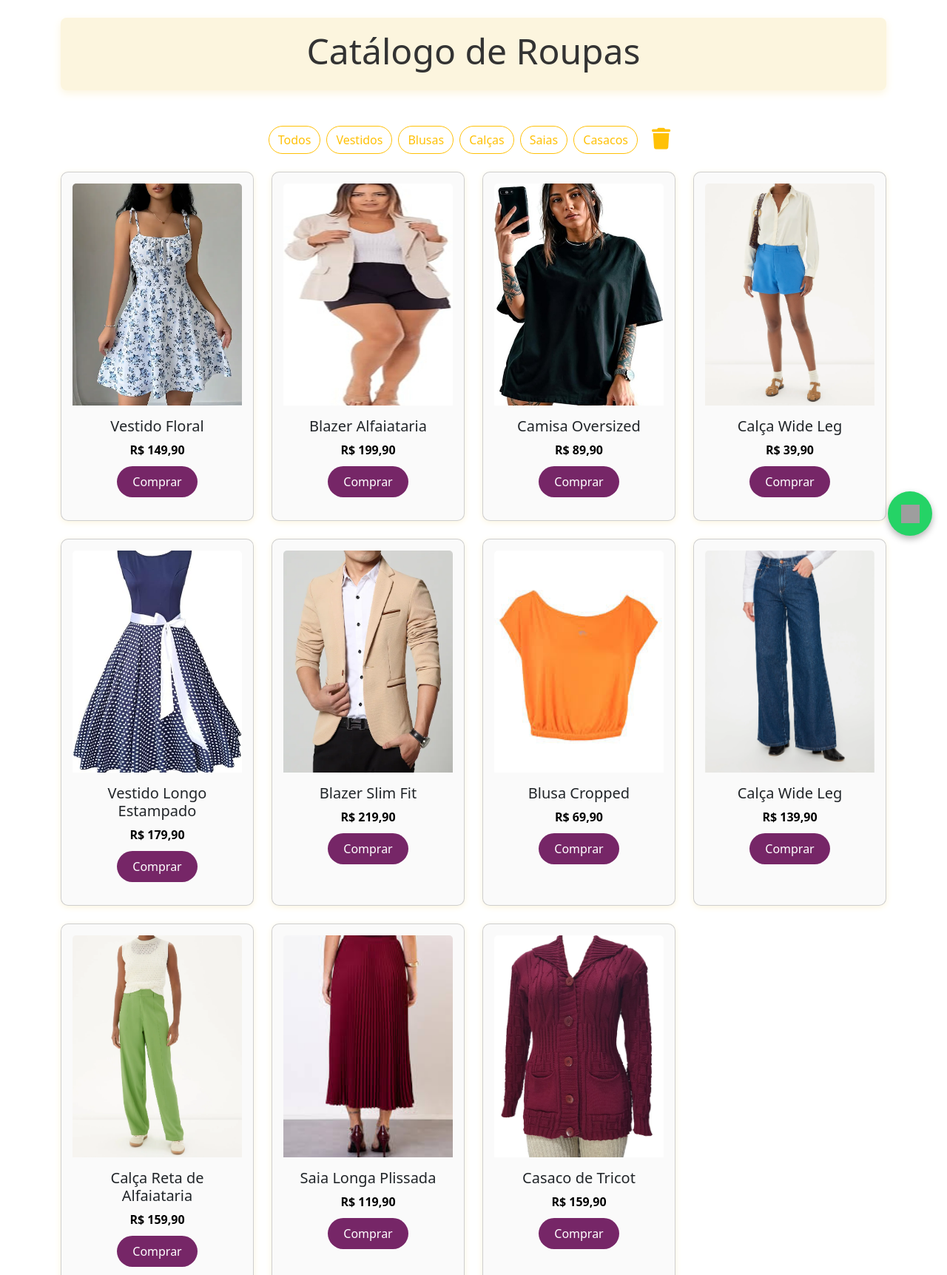
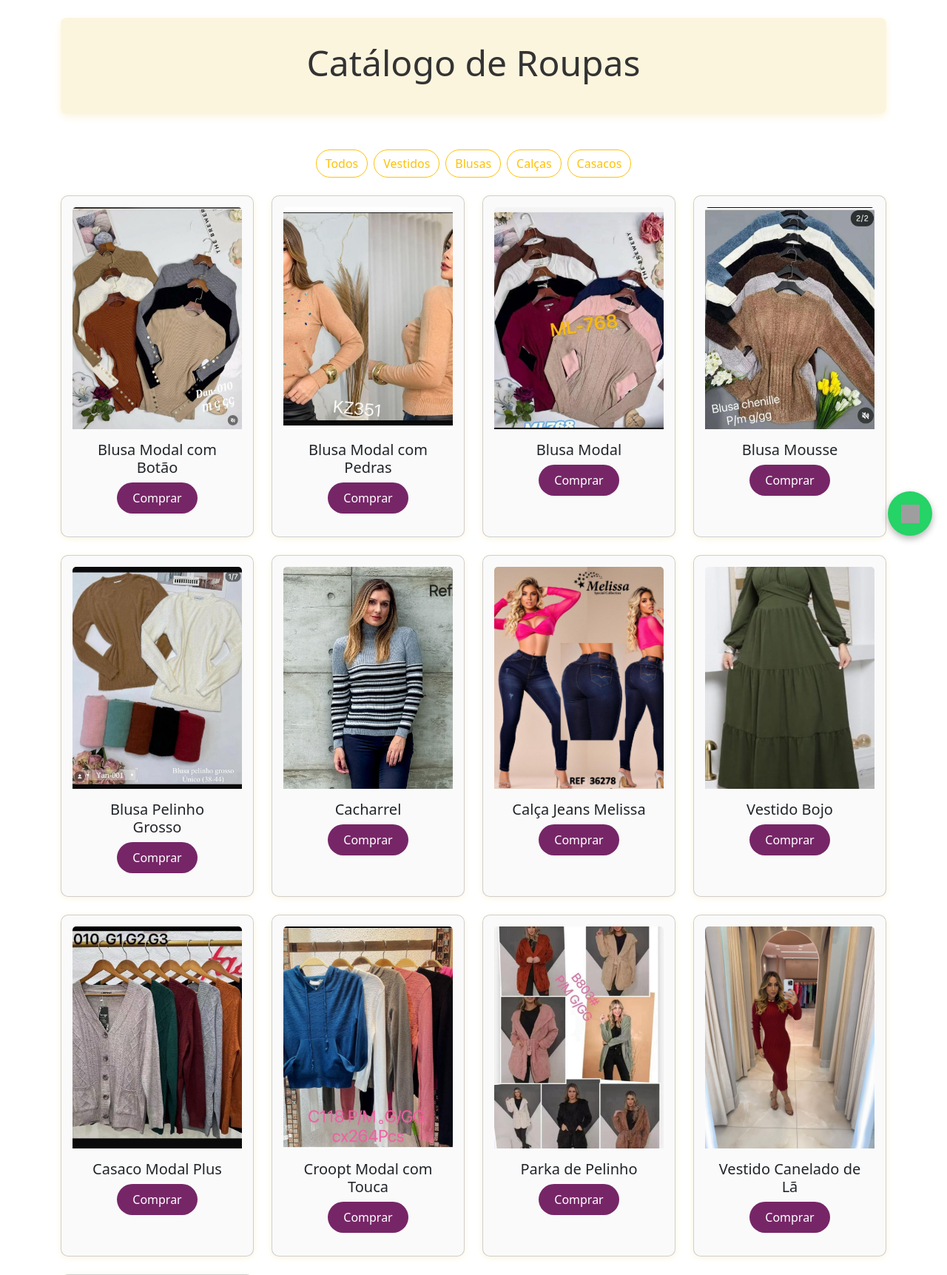
Before and after one commit to JLessio/Projeto-Cliente-real, a PHP site: page /roupas in a window 1280 px wide. Shown: the part 56-1779 px from the top of the page at 74% size. Run offline with PHP 8.4, Linux system fonts and the light colour scheme; some libraries are stand-ins or nearby versions; grey boxes are pictures that could not be loaded.

Commit message:
alteração de vitrine

```diff
--- a/Site/Pages/roupas.php
+++ b/Site/Pages/roupas.php
@@ -2,17 +2,15 @@
 /* Página de roupas */
 
 .banner {
-  background-color:
   background-size: cover;
   background-position: center;
   color: white;
-  z-index: 1;
-  /* margin-top: 30px; */
+  z-index: 1; p
 }
 
 .banner-texto {
   background-color: #FCF5DE;
-  padding: 1rem;
+  padding: 2rem;
   border-radius: 0.5rem;
   box-shadow: #FCF5DE 0px 4px 12px;
 }
@@ -183,9 +181,9 @@
         <button class="btn btn-outline-warning filtro" data-categoria="Vestidos">Vestidos</button>
         <button class="btn btn-outline-warning filtro" data-categoria="Blusas">Blusas</button>
         <button class="btn btn-outline-warning filtro" data-categoria="Calças">Calças</button>
-        <button class="btn btn-outline-warning filtro" data-categoria="Saias">Saias</button>
+        <!-- <button class="btn btn-outline-warning filtro" data-categoria="Saias">Saias</button> -->
         <button class="btn btn-outline-warning filtro" data-categoria="Casacos">Casacos</button>
-        <button class="close limpar-filtros" alt="Limpar filtros"><i class="icone fa-solid fa-trash"></i></button>
+        <!-- <button class="close limpar-filtros" alt="Limpar filtros"><i class="icone fa-solid fa-trash"></i></button> -->
       </div>
     </div>
   </div>
@@ -203,7 +201,7 @@
       echo '<img src="' . $produto['imagem'] . '" class="card-img-top" alt="' . $produto['nome'] . '">';
       echo '<div class="card-body text-center">';
       echo '<h5 class="card-title">' . $produto['nome'] . '</h5>';
-      echo '<p class="card-text">' . $produto['preco'] . '</p>';
+      // echo '<p class="card-text">' . $produto['preco'] . '</p>';
       echo '<a href="' . $produto['link'] . '" target="_blank" class="btn comprar">Comprar</a>';
       echo '</div></div></div>';
     }
--- a/Site/produtos/produtos.php
+++ b/Site/produtos/produtos.php
@@ -12,80 +12,94 @@ function gerarLinkWhatsapp($produto) {
 
 $produtos = [
   [
-    'imagem' => $base_img . 'Vestido-Floral.jpeg',
-    'nome' => 'Vestido Floral',
-    'preco' => 'R$ 149,90',
-    'link' => gerarLinkWhatsapp('Vestido Floral'),
+    'imagem' => $base_img . 'blusa modal com botao.jpg',
+    'nome' => 'Blusa Modal com Botão',
+    'preco' => 'R$ 45,90',
+    'link' => gerarLinkWhatsapp('Blusa Modal com Botão'),
+    'categoria' => 'Blusas'
+  ],
+  [
+    'imagem' => $base_img . 'blusa modal com pedras.jpg',
+    'nome' => 'Blusa Modal com Pedras',
+    'preco' => 'R$ 45,90',
+    'link' => gerarLinkWhatsapp('Blusa Modal com Pedras'),
+    'categoria' => 'Blusas'
+  ],
+  [
+    'imagem' => $base_img . 'blusa modal.jpg',
+    'nome' => 'Blusa Modal',
+    'preco' => 'R$ 89,90',
+    'link' => gerarLinkWhatsapp('Blusa Modal'),
+    'categoria' => 'Blusas'
+  ],
+  [
+    'imagem' => $base_img . 'blusa mousse.jpg',
+    'nome' => 'Blusa Mousse',
+    'preco' => 'R$ 53,90',
+    'link' => gerarLinkWhatsapp('Blusa Mousse'),
+    'categoria' => 'Blusas'
+  ],
+  [
+    'imagem' => $base_img . 'blusa pelinho grosso.jpg',
+    'nome' => 'Blusa Pelinho Grosso',
+    'preco' => 'R$ 42,90',
+    'link' => gerarLinkWhatsapp('Blusa Pelinho Grosso'),
+    'categoria' => 'Blusas'
+  ],
+  [
+    'imagem' => $base_img . 'cacharrel.jpg',
+    'nome' => 'Cacharrel',
+    'preco' => 'R$ 19,90',
+    'link' => gerarLinkWhatsapp('Cacharrel'),
+    'categoria' => 'Blusas'
+  ],
+  [
+    'imagem' => $base_img . 'calça jeans melissa.jpg',
+    'nome' => 'Calça Jeans Melissa',
+    'preco' => 'R$ 49,90',
+    'link' => gerarLinkWhatsapp('Calça Jeans Melissa'),
+    'categoria' => 'Calças'
+  ],
+  [
+    'imagem' => $base_img . 'vestido bojo.jpg',
+    'nome' => 'Vestido Bojo',
+    'preco' => 'R$ 69,90',
+    'link' => gerarLinkWhatsapp('Vestido Bojo'),
     'categoria' => 'Vestidos'
   ],
   [
-    'imagem' => $base_img . 'blazer_alfaiataria.jpg',
-    'nome' => 'Blazer Alfaiataria',
-    'preco' => 'R$ 199,90',
-    'link' => gerarLinkWhatsapp('Blazer Alfaiataria'),
+    'imagem' => $base_img . 'casaco modal plus.jpg',
+    'nome' => 'Casaco Modal Plus',
+    'preco' => 'R$ 72,90',
+    'link' => gerarLinkWhatsapp('Casaco Modal Plus'),
     'categoria' => 'Casacos'
   ],
   [
-    'imagem' => $base_img . 'oversized.jpg',
-    'nome' => 'Camisa Oversized',
-    'preco' => 'R$ 89,90',
-    'link' => gerarLinkWhatsapp('Camisa Oversized'),
+    'imagem' => $base_img . 'croopt modal com touca.jpg',
+    'nome' => 'Croopt Modal com Touca',
+    'preco' => 'R$ 39,90',
+    'link' => gerarLinkWhatsapp('Croopt Modal com Touca'),
     'categoria' => 'Blusas'
   ],
   [
-    'imagem' => $base_img . 'shorts-curto.jpeg',
-    'nome' => 'Calça Wide Leg',
-    'preco' => 'R$ 39,90',
-    'link' => gerarLinkWhatsapp('Shorts Curto Reto'),
-    'categoria' => 'Calças'
+    'imagem' => $base_img . 'parka de pelinho.jpg',
+    'nome' => 'Parka de Pelinho',
+    'preco' => 'R$ 49,90',
+    'link' => gerarLinkWhatsapp('Parka de Pelinho'),
+    'categoria' => 'Casacos'
   ],
   [
-    'imagem' => $base_img . 'vestido-estampado.jpg', // Supondo que seja o mesmo vestido com nome diferente
-    'nome' => 'Vestido Longo Estampado',
-    'preco' => 'R$ 179,90',
-    'link' => gerarLinkWhatsapp('Vestido Longo Estampado'),
+    'imagem' => $base_img . 'vestido canelado de lã.jpg',
+    'nome' => 'Vestido Canelado de Lã',
+    'preco' => 'R$ 67,90',
+    'link' => gerarLinkWhatsapp('Vestido Canelado de Lã'),
     'categoria' => 'Vestidos'
   ],
   [
-    'imagem' => $base_img . 'blazer-slimfit.jpeg',
-    'nome' => 'Blazer Slim Fit',
-    'preco' => 'R$ 219,90',
-    'link' => gerarLinkWhatsapp('Blazer Slim Fit'),
-    'categoria' => 'Casacos'
-  ],
-  [
-    'imagem' => $base_img . 'cropped.jpeg',
-    'nome' => 'Blusa Cropped',
-    'preco' => 'R$ 69,90',
-    'link' => gerarLinkWhatsapp('Blusa Cropped'),
-    'categoria' => 'Blusas'
-  ],
-  [
-    'imagem' => $base_img . 'wide-leg.jpeg',
-    'nome' => 'Calça Wide Leg',
-    'preco' => 'R$ 139,90',
-    'link' => gerarLinkWhatsapp('Calça Wide Leg'),
-    'categoria' => 'Calças'
-  ],
-  [
-    'imagem' => $base_img . 'calca-reta.jpeg',
-    'nome' => 'Calça Reta de Alfaiataria',
-    'preco' => 'R$ 159,90',
-    'link' => gerarLinkWhatsapp('Calça Reta com Bolsos de Alfaiataria'),
-    'categoria' => 'Calças'
-  ],
-  [
-    'imagem' => $base_img . 'saiamidi.jpeg', // Corrigido para o nome do arquivo existente
-    'nome' => 'Saia Longa Plissada',
-    'preco' => 'R$ 119,90',
-    'link' => gerarLinkWhatsapp('Saia Longa Plissada'),
-    'categoria' => 'Saias'
-  ],
-  [
-    'imagem' => $base_img . 'casaco_tricot.jpeg', // Use o nome correto se tiver outro para "casaco tricot"
-    'nome' => 'Casaco de Tricot',
-    'preco' => 'R$ 159,90',
-    'link' => gerarLinkWhatsapp('Casaco de Tricot'),
-    'categoria' => 'Casacos'
+   'imagem' => $base_img . 'Vestido manga longa de Duna.jpg',
+   'nome' => 'Vestido Manga Longa de Duna',
+   'preco' => 'R$ 69,90',
+   'link' => gerarLinkWhatsapp('Vestido Manga Longa de Duna'),
+   'categoria' => 'Vestidos'
   ]
 ];
```
Also changed, not shown: Site/Pages/acessorios.php (+16 -17 lines), Site/Pages/home.php (+17 -18 lines).
